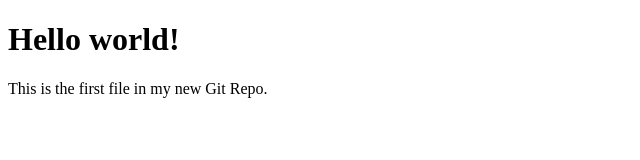
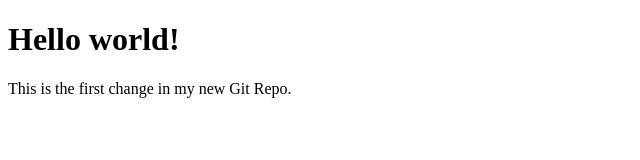
Before and after one commit to Ahmad-ElHajj/eece435Llab2, a plain HTML site: page index.html in a window 1280 px wide. Shown: the full height of the page, 0-640 px from the left. Drawn offline with Linux system fonts and the light colour scheme.

Commit message:
changed a line in index.html

```diff
--- a/index.html
+++ b/index.html
@@ -6,7 +6,7 @@
 <body>
 
 <h1>Hello world!</h1>
-<p>This is the first file in my new Git Repo.</p>
+<p>This is the first change in my new Git Repo.</p>
 
 </body>
 </html>
```
